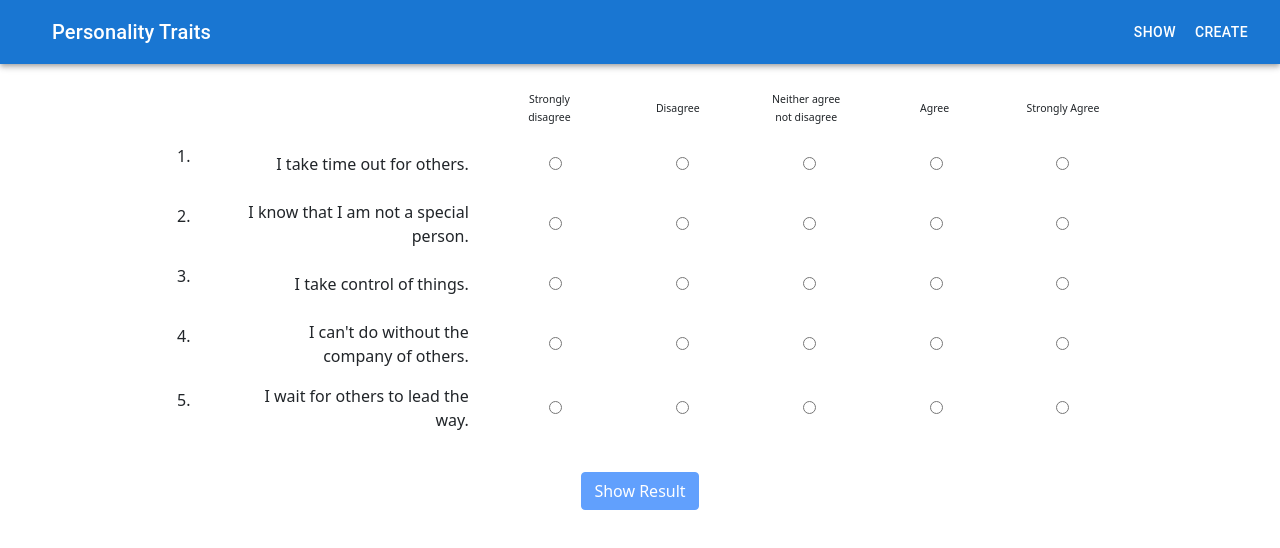
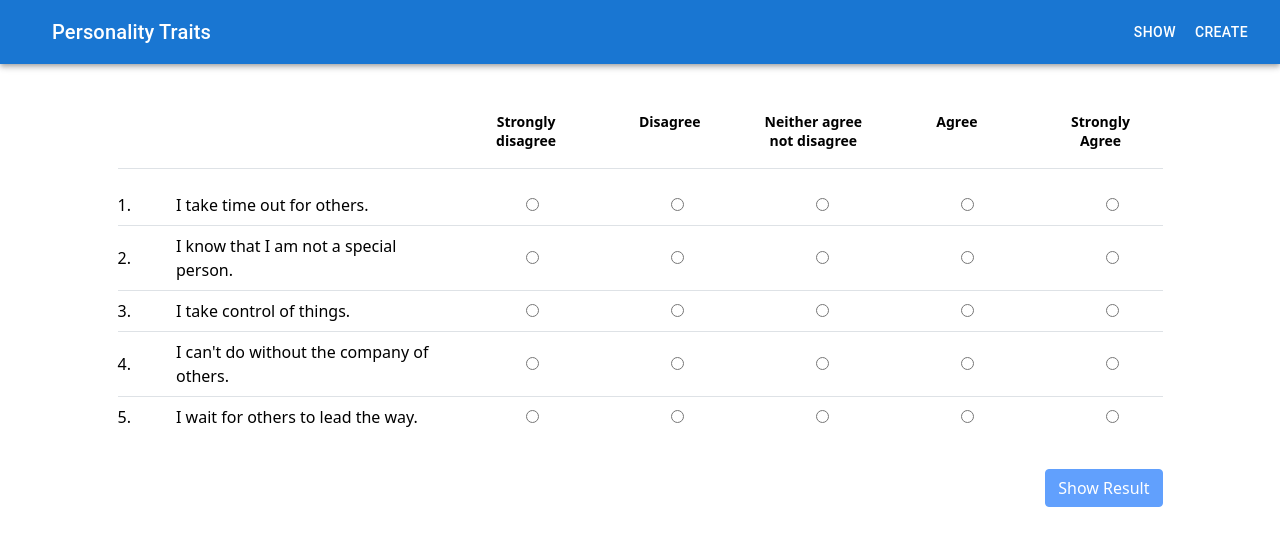
Before and after one commit to akshay2408/personality_traits, a React (Create React App) app: page / in a window 1280 px wide. Both pictures are taken after a click on the button "START". Shown: the top 548 px of the page. Built offline with nearby package versions, Linux system fonts and the light colour scheme.

Commit message:
home screen ui fix

```diff
--- a/src/common/From.js
+++ b/src/common/From.js
@@ -5,6 +5,7 @@ import Col from 'react-bootstrap/Col';
 import Button from 'react-bootstrap/Button';
 import datas from "../data/sampleData";
 import Alert from 'react-bootstrap/Alert';
+import { useNavigate } from "react-router-dom";
 const FormPage = ({ data, name, itemIndex, toggle, setUpdateData }) => {
     const [question, setQuestion] = useState("")
     const [strongdis, setStrongDis] = useState("")
@@ -13,6 +14,7 @@ const FormPage = ({ data, name, itemIndex, toggle, setUpdateData }) => {
     const [agree, setAgree] = useState("")
     const [strongAgr, setStrongAgr] = useState("")
     const [alertShow,setAlertShow] = useState(false)
+    const navigate = useNavigate();
     useEffect(() => {
         // Set data for edit
         if (name == "edit") {
@@ -107,6 +109,7 @@ const FormPage = ({ data, name, itemIndex, toggle, setUpdateData }) => {
         setNeutral("")
         setAgree("")
         setStrongAgr("")
+        navigate("/")
     }
     // Function for editing data
     const handleEdit = () => {
--- a/src/components/HomeScreen.js
+++ b/src/components/HomeScreen.js
@@ -24,27 +24,27 @@ export default function HomeScreen() {
     }
     return (
         <div className='container'>
-            <div className='row my-3'>
-                <div className='col-md-12 col-xl-10 mx-auto d-flex justify-content-between align-items-center py-2 text-center'>
+            <div className='row my-3 pt-3 table-info'>
+                <div className='col-md-12 col-xl-11 mx-auto d-flex justify-content-between align-items-start py-3 mb-3 text-center border-bottom'>
                     <p>&nbsp;</p>
-                    <div className='w-25'></div>
+                    <p className='mb-0 w-25 text-start'>&nbsp;</p>
                     {/* Points heading */}
-                    <div style={{ width: '80px', fontSize: '12px' }}><small data-testid="strongly-disagree" >Strongly disagree</small></div>
-                    <div style={{ width: '80px', fontSize: '12px' }}><small data-testid="disagree">Disagree</small></div>
-                    <div style={{ width: '80px', fontSize: '12px' }}><small data-testid="neither-disagree">Neither agree not disagree</small></div>
-                    <div style={{ width: '80px', fontSize: '12px' }}><small data-testid="agree">Agree</small></div>
-                    <div style={{ width: '80px', fontSize: '12px' }}><small data-testid="strongly-agree">Strongly Agree</small></div>
+                    <div style={{ width: '100px', fontSize: '16px', lineHeight: '1.2' }} className="fw-bold"><small data-testid="strongly-disagree" >Strongly disagree</small></div>
+                    <div style={{ width: '100px', fontSize: '16px', lineHeight: '1.2' }} className="fw-bold"><small data-testid="disagree">Disagree</small></div>
+                    <div style={{ width: '100px', fontSize: '16px', lineHeight: '1.2' }} className="fw-bold"><small data-testid="neither-disagree">Neither agree not disagree</small></div>
+                    <div style={{ width: '100px', fontSize: '16px', lineHeight: '1.2' }} className="fw-bold"><small data-testid="agree">Agree</small></div>
+                    <div style={{ width: '100px', fontSize: '16px', lineHeight: '1.2' }} className="fw-bold"><small data-testid="strongly-agree">Strongly Agree</small></div>
                 </div>
                 {
                     sampledata && sampledata.map((data, mainindex) => {
                         return (
-                            <div key={mainindex} className='col-md-12 col-xl-10 mx-auto d-flex justify-content-between align-items-center py-2 text-center'>
-                                <p>{mainindex+1}.</p>
+                            <div key={mainindex} className='col-md-12 col-xl-11 mx-auto d-flex justify-content-between align-items-center py-2 px-0 text-center border-bottom'>
+                                <p className="mb-0">{mainindex+1}.</p>
                                 {/* Question */}
-                                <p className='mb-0 w-25 text-end'>{data.question}</p>
+                                <p className='mb-0 w-25 text-start'>{data.question}</p>
                                 {data.answers.map((ans, index) => {
                                     return (
-                                        <div key={index} style={{ width: '80px' }}>
+                                        <div key={index} style={{ width: '100px' }}>
                                             {/* Radio button */}
                                             <input id={index} type="radio" disabled={arrIndex.includes(mainindex) ? true : false} name={data.question} onClick={() => handleChange(ans, mainindex)} />
                                         </div>
@@ -54,7 +54,7 @@ export default function HomeScreen() {
                         )
                     })
                 }
-                <div className='align-items-center py-2 text-center mt-4'>
+                <div className='col-md-12 col-xl-11 align-items-center py-2 text-end mt-4 mx-auto px-0'>
                     <Button color="primary" disabled={arrIndex.length !== sampledata.length ? true : false} onClick={handleSubmit}>Show Result</Button>
                 </div>
             </div>
--- a/src/index.css
+++ b/src/index.css
@@ -18,3 +18,6 @@ code {
 .navbar-link:hover{
   color: #fff;
 }
+.table-info >div:nth-last-child(2){
+  border-bottom: none !important;
+}
```
